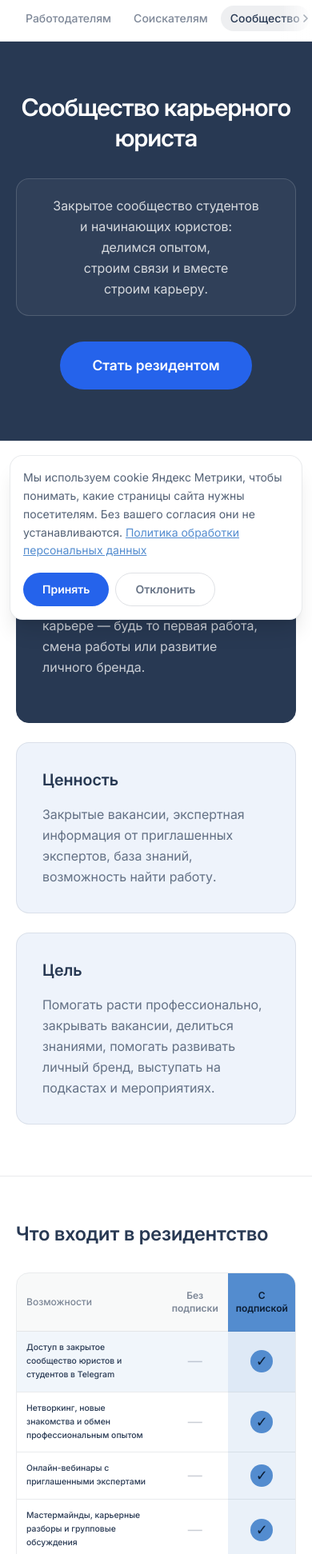
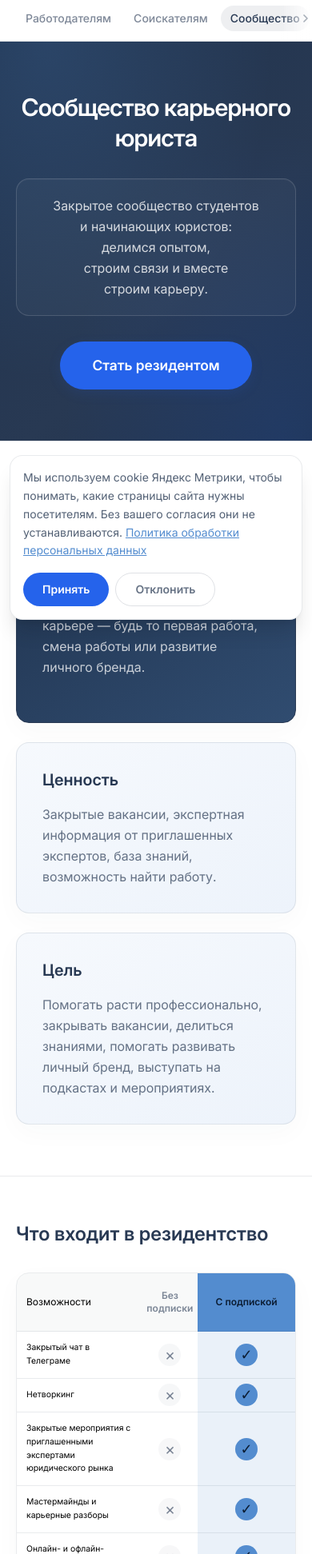
Before and after one commit to rudenkovila090-ship-it/legalcareerist, a React (Vite) app: page /community in a window 390 px wide. Shown: the part 57-2000 px from the top of the page at 80% size. Built offline with nearby package versions, Linux system fonts and the light colour scheme.

Commit message:
Polish community UI, simplify benefits and loop ambassador carousel

```diff
--- a/scripts/publish-community-page.mjs
+++ b/scripts/publish-community-page.mjs
@@ -43,7 +43,7 @@ async function main(){
   if(bundle.missing.length||Object.values(bundle.forms).some(forms=>forms.length!==1)||!bundle.promo)throw Error('Сборка не подтвердила текущие формы и промокод')
   const canonical=value=>value.replace(/ё/g,'е').replace(/Ё/g,'Е')
   const text=canonical(bundle.assets.filter(asset=>asset.endsWith('.js')).map(asset=>fs.readFileSync(path.join(source.root,asset),'utf8')).join('\n'))
-  for(const required of ['Сообщество карьерного юриста','Без подписки','С подпиской','Доступ в закрытое сообщество юристов и студентов в Telegram','Первая карьерная консультация — бесплатно','Нетворкинг, новые знакомства и обмен профессиональным опытом','Онлайн-вебинары с приглашенными экспертами','Мастермайнды, карьерные разборы и групповые обсуждения','Онлайн- и офлайн-встречи резидентов в разных городах','Доступ к базе знаний','Доступ к подборкам юридических вакансий и стажировок','Возможность выступить спикером, поделиться опытом или стать гостем подкаста','Возможность публиковать свои статьи и экспертные материалы на площадках «Карьерного юриста»','Скидка 20–50% на мероприятия «Карьерного юриста»','Специальные предложения и скидки от партнеров','Барбусова','Александра','Третьякова','Валерия','Канду','Ангелина','Романова','Алена','Доманова','Батчина','Шеловская','Гранкина','Дюскина','Аверьянова','География сообщества','Предыдущие амбассадоры','Следующие амбассадоры','3-я группа рейтинга','Юридический бизнес России','Рейтинг юридических Telegram-каналов · 2025','Индекс качества — 12 место','Стать амбассадором','Почему вы хотите стать резидентом?'])if(!text.includes(canonical(required)))throw Error('Не найдено изменение новой версии: '+required)
+  for(const required of ["Сообщество карьерного юриста","Без подписки","С подпиской","Закрытый чат в Телеграме","Нетворкинг","Закрытые мероприятия с приглашенными экспертами юридического рынка","Мастермайнды и карьерные разборы","Онлайн- и офлайн-встречи резидентов","База знаний","Закрытые вакансии и стажировки","Одна бесплатная карьерная консультация в месяц","Спикерство на мероприятиях и подкастах","Скидки от 20 до 50 процентов на мероприятия","Специальные предложения и скидки от партнеров","Барбусова","Александра","Третьякова","Валерия","Канду","Ангелина","Романова","Алена","Доманова","Батчина","Шеловская","Гранкина","Дюскина","Аверьянова","География сообщества","Предыдущие амбассадоры","Следующие амбассадоры","Лента циклическая.","3-я группа рейтинга","Юридический бизнес России","Рейтинг юридических Telegram-каналов · 2025","Индекс качества — 12 место","Стать амбассадором","Почему вы хотите стать резидентом?"])if(!text.includes(canonical(required)))throw Error('Не найдено изменение новой версии: '+required)
   for(const required of ['Наши достижения','Частые вопросы','Как понять, подхожу ли я?','С какого момента открывается моё резидентство в сообществе?','Можно ли сделать возврат?','Входят ли мероприятия в стоимость подписки?','Есть ли заморозка?','Я не из Петербурга или Москвы — стоит ли мне стать резидентом?','Какие есть возможности в сообществе?','Для чего вступать в сообщество?','Как стать резидентом?','Какая аудитория в сообществе?','Я не нашёл ответ на свой вопрос. Как мне с вами связаться?','Здесь будет ответ на этот вопрос.','Предыдущие отзывы','Следующие отзывы','Читать полностью','Карточка амбассадора'])if(!text.includes(canonical(required)))throw Error('Не найдено изменение в сборке: '+required)
   const portraits=source.files.filter(file=>/\/(?:alexandra-barbusova|valeria-tretyakova|angelina-kandu)-[^/]+\.png$/.test(file))
   if(portraits.length!==3)throw Error('Не найдены три подготовленных портрета амбассадоров')
@@ -97,8 +97,8 @@ async function main(){
     console.log('Публикую страницу сообщества; резервная копия: '+backup)
     const changed=publishStatic(source.root,target.root,backup)
     await verify()
-    fs.writeFileSync(path.join(backup,'verified.json'),JSON.stringify({verifiedAt:new Date().toISOString(),version,changed,assets:bundle.assets.length,faqQuestions:11,faqColumns:2,comparisonBenefits:12,tariffOrder:['1m','6m','3m'],ambassadorCards:10,namedAmbassadors:10,portraitFiles:3,achievementOriginals:1,achievements:3,ambassadorForm:true,ambassadorModal:true,defaultTariff:'6m',geographySidePanel:true,backendChanged:false,nginxChanged:false}),{mode:0o600})
-    console.log('COMMUNITY_PAGE_PUBLISHED: новая страница подтверждена по публичному HTML и '+bundle.assets.length+' JS/CSS. Опубликованы новая титульная с кнопкой, сравнение 12 возможностей, география с университетами справа, равные тарифы 1–6–3 месяца с выбором 6 месяцев, лента 10 амбассадоров и заявка по кнопке, достижения и сертификат РАСО, компактные отзывы, основатель после отзывов и FAQ в две колонки с кнопкой вступления. Расчёт трёх тарифов и KQ1111 → 350 ₽ проверен. https://legalcareerist.ru/community')
+    fs.writeFileSync(path.join(backup,'verified.json'),JSON.stringify({verifiedAt:new Date().toISOString(),version,changed,assets:bundle.assets.length,faqQuestions:11,faqColumns:2,comparisonBenefits:11,tariffOrder:['1m','6m','3m'],ambassadorCards:10,namedAmbassadors:10,portraitFiles:3,achievementOriginals:1,achievements:3,ambassadorForm:true,ambassadorModal:true,ambassadorCarouselLoop:true,defaultTariff:'6m',geographySidePanel:true,backendChanged:false,nginxChanged:false}),{mode:0o600})
+    console.log('COMMUNITY_PAGE_PUBLISHED: новая страница подтверждена по публичному HTML и '+bundle.assets.length+' JS/CSS. Опубликованы новая титульная с кнопкой, сравнение 11 возможностей с кнопкой под галочками, география с университетами справа, равные тарифы 1–6–3 месяца с выбором 6 месяцев, циклическая лента 10 амбассадоров и заявка по кнопке, достижения и сертификат РАСО, компактные отзывы, основатель после отзывов и FAQ в две колонки с кнопкой вступления. Расчёт трёх тарифов и KQ1111 → 350 ₽ проверен. https://legalcareerist.ru/community')
     console.log('Резервная копия: '+backup)
   }catch(error){
     let restored=false
--- a/src/index.css
+++ b/src/index.css
@@ -102,6 +102,69 @@ h4 {
   margin-right: auto;
   padding-left: 1.25rem;
   padding-right: 1.25rem;
+}
+
+/* Сообщество: единая ширина и спокойные акценты без изменения порядка блоков. */
+.community-page .container-page {
+  max-width: 66.5rem;
+}
+.community-page #hero {
+  position: relative;
+  background:
+    radial-gradient(ellipse at 15% 0%, #538ccf30, transparent 60%),
+    radial-gradient(ellipse at 90% 100%, #2563eb22, transparent 55%),
+    linear-gradient(135deg, #20334e, #283953 60%, #20334e);
+}
+.community-page #hero .rounded-2xl {
+  border-color: #ffffff24;
+  background: #ffffff08;
+  box-shadow: inset 0 1px 0 #ffffff0d;
+}
+.community-page :is(#mvc article, .community-comparison, #achievements article) {
+  box-shadow: 0 10px 32px #28395307;
+}
+.community-page #mvc article:first-child {
+  background: linear-gradient(145deg, #20334e, #304c70);
+}
+.community-page #mvc article:not(:first-child) {
+  background: linear-gradient(145deg, #f6f9fd, #edf3fb);
+}
+.community-page .btn-accent {
+  box-shadow: 0 5px 16px #2563eb20;
+  transition: background-color 160ms ease, box-shadow 160ms ease, transform 160ms ease;
+}
+.community-page .btn-accent:hover {
+  box-shadow: 0 7px 20px #2563eb30;
+  transform: translateY(-1px);
+}
+.community-page .community-carousel-arrow {
+  transition: background-color 160ms ease, border-color 160ms ease, color 160ms ease;
+}
+.community-page .community-carousel-arrow:hover:not(:disabled) {
+  background: #2563eb;
+  border-color: #2563eb;
+  color: white;
+}
+.community-ambassador-card {
+  transition: border-color 160ms ease, box-shadow 160ms ease;
+}
+.community-ambassador-card:hover {
+  border-color: #538ccf80;
+  box-shadow: inset 0 0 0 1px #538ccf20;
+}
+.community-city-panel:not([hidden]) {
+  animation: community-panel-enter 180ms ease-out;
+}
+@keyframes community-panel-enter {
+  from { opacity: 0; transform: translateY(5px); }
+  to { opacity: 1; transform: translateY(0); }
+}
+@media (prefers-reduced-motion: reduce) {
+  .community-page :is(.btn-accent, .community-carousel-arrow, .community-ambassador-card) {
+    transition: none;
+  }
+  .community-page .btn-accent:hover { transform: none; }
+  .community-city-panel:not([hidden]) { animation: none; }
 }
 
 /* Личный кабинет и база знаний: рабочие области шире страниц сайта, чтобы на больших экранах не оставалось пустых полей. */
--- a/src/pages/community/CommunityHome.tsx
+++ b/src/pages/community/CommunityHome.tsx
@@ -52,17 +52,16 @@ const mvc = [
 ]
 
 const residentBenefits = [
-  'Доступ в закрытое сообщество юристов и студентов в Telegram',
-  'Нетворкинг, новые знакомства и обмен профессиональным опытом',
-  'Онлайн-вебинары с приглашенными экспертами',
-  'Мастермайнды, карьерные разборы и групповые обсуждения',
-  'Онлайн- и офлайн-встречи резидентов в разных городах',
-  'Доступ к базе знаний',
-  'Доступ к подборкам юридических вакансий и стажировок',
-  'Первая карьерная консультация — бесплатно',
-  'Возможность выступить спикером, поделиться опытом или стать гостем подкаста',
-  'Возможность публиковать свои статьи и экспертные материалы на площадках «Карьерного юриста»',
-  'Скидка 20–50% на мероприятия «Карьерного юриста»',
+  'Закрытый чат в Телеграме',
+  'Нетворкинг',
+  'Закрытые мероприятия с приглашенными экспертами юридического рынка',
+  'Мастермайнды и карьерные разборы',
+  'Онлайн- и офлайн-встречи резидентов',
+  'База знаний',
+  'Закрытые вакансии и стажировки',
+  'Одна бесплатная карьерная консультация в месяц',
+  'Спикерство на мероприятиях и подкастах',
+  'Скидки от 20 до 50 процентов на мероприятия',
   'Специальные предложения и скидки от партнеров',
 ]
 
@@ -310,7 +309,7 @@ export default function CommunityHome() {
   }
 
   return (
-    <div>
+    <div className="community-page">
       <SectionRail items={railItems} />
 
       <section id="hero" className="bg-ink py-16 text-center text-white sm:py-20">
@@ -349,29 +348,30 @@ export default function CommunityHome() {
       <section id="benefits" className="container-page py-14">
         <div className="mx-auto max-w-5xl">
         <h2 className="mb-8 text-2xl font-semibold sm:text-3xl">Что входит в резидентство</h2>
-        <div className="overflow-hidden rounded-2xl border border-ink/10">
+        <div className="community-comparison overflow-hidden rounded-2xl border border-ink/10">
           <table className="w-full table-fixed border-collapse text-left">
-            <colgroup><col className="w-[52%] sm:w-[50%]" /><col /><col /></colgroup>
+            <colgroup><col className="w-[45%] sm:w-1/2" /><col className="w-1/5 sm:w-1/4" /><col className="w-[35%] sm:w-1/4" /></colgroup>
             <thead>
               <tr className="bg-ink/[0.03]">
-                <th scope="col" className="p-3 text-xs font-medium text-ink/60 sm:p-5 sm:text-sm">Возможности</th>
+                <th scope="col" className="p-3 text-xs font-normal text-black sm:p-5 sm:text-sm">Возможности</th>
                 <th scope="col" className="px-1 py-5 text-center text-xs font-semibold text-ink/60 sm:px-3 sm:text-base">Без подписки</th>
                 <th scope="col" className="bg-accent px-1 py-5 text-center text-xs font-semibold text-[#0b1c32] sm:px-3 sm:text-base">С подпиской</th>
               </tr>
             </thead>
             <tbody>
-              {residentBenefits.map((benefit, index) => (
-                <tr key={benefit} className={`border-t border-ink/10 ${index === 0 ? 'bg-accent/[0.08]' : ''}`}>
-                  <th scope="row" className="p-3 text-[10.4px] font-medium leading-relaxed sm:p-4 sm:text-[12.8px]">{benefit}</th>
-                  <td className="text-center"><span aria-hidden="true" className="text-lg text-ink/25">—</span><span className="sr-only">Не входит без подписки</span></td>
+              {residentBenefits.map((benefit) => (
+                <tr key={benefit} className="border-t border-ink/10">
+                  <th scope="row" className="p-3 text-[10.4px] font-normal leading-relaxed text-black sm:p-4 sm:text-[12.8px]">{benefit}</th>
+                  <td className="text-center"><span aria-hidden="true" className="inline-flex h-7 w-7 items-center justify-center rounded-full bg-ink/[0.04] text-xl text-ink/60">×</span><span className="sr-only">Не входит без подписки</span></td>
                   <td className="bg-accent/[0.12] text-center"><span aria-hidden="true" className="inline-flex h-7 w-7 items-center justify-center rounded-full bg-accent text-lg text-[#0b1c32]">✓</span><span className="sr-only">Входит в подписку</span></td>
                 </tr>
               ))}
             </tbody>
             <tfoot>
-              <tr className="border-t border-ink/10 bg-accent/[0.04]">
-                <td colSpan={3} className="p-5 text-center">
-                  <button type="button" onClick={scrollToJoin} className="btn-accent min-h-12 rounded-full px-8 py-3 text-sm font-semibold">Стать резидентом</button>
+              <tr className="border-t border-ink/10">
+                <td colSpan={2} />
+                <td className="bg-accent/[0.12] px-1 py-4 text-center sm:px-3">
+                  <button type="button" onClick={scrollToJoin} className="btn-accent min-h-12 w-full max-w-56 rounded-xl px-1 py-2 text-[11px] font-semibold leading-4 min-[390px]:text-xs lg:rounded-full lg:text-sm">Стать резидентом</button>
                 </td>
               </tr>
             </tfoot>
@@ -383,7 +383,7 @@ export default function CommunityHome() {
       <section id="map" className="border-y border-ink/10 bg-white py-12">
         <div className="container-page">
           <h2 className="mb-8 text-2xl font-semibold sm:text-3xl">География сообщества</h2>
-          <div className="mx-auto grid max-w-5xl items-center gap-6 lg:grid-cols-[3fr_2fr]">
+          <div className="mx-auto grid max-w-5xl items-start gap-6 lg:grid-cols-[3fr_2fr]">
             <div className="mx-auto w-4/5 max-w-[38.4rem] rounded-2xl bg-ink/[0.02] p-4 sm:p-6 lg:w-full">
               <div className="relative">
                 <svg viewBox={`0 0 ${RU_MAP_W} ${RU_MAP_H}`} className="w-full" aria-hidden="true">
@@ -402,7 +402,7 @@ export default function CommunityHome() {
                 ))}
               </div>
             </div>
-            <aside data-city-panel aria-label="Университеты резидентов" aria-live="polite" className="min-h-44 rounded-2xl border border-accent/20 bg-accent/[0.04] p-6 lg:min-h-72">
+            <aside data-city-panel hidden={!activeCity} aria-label="Университеты резидентов" aria-live="polite" className="community-city-panel min-h-44 rounded-2xl border border-accent/20 bg-accent/[0.04] p-6 lg:min-h-72">
               {cities.map((city) => (
                 <div key={city.id} id={`city-panel-${city.id}`} hidden={activeCity !== city.id}>
                   <h3 className="text-lg font-semibold">{city.name}</h3>
@@ -410,7 +410,6 @@ export default function CommunityHome() {
                   <ul className="mt-4 space-y-2 text-sm leading-relaxed text-ink/70">{city.schools.map((school) => <li key={school}>{school}</li>)}</ul>
                 </div>
               ))}
-              {!activeCity && <div className="flex min-h-32 flex-col justify-center lg:min-h-60"><h3 className="font-semibold">Университеты резидентов</h3><p className="mt-3 text-sm leading-relaxed text-ink/60">Наведите на отметку города на карте или нажмите на нее.</p></div>}
             </aside>
           </div>
         </div>
```
Also changed, not shown: src/components/AmbassadorCarousel.tsx (+54 -19 lines), 1 other file (tests, documents, lock files or other folders).
